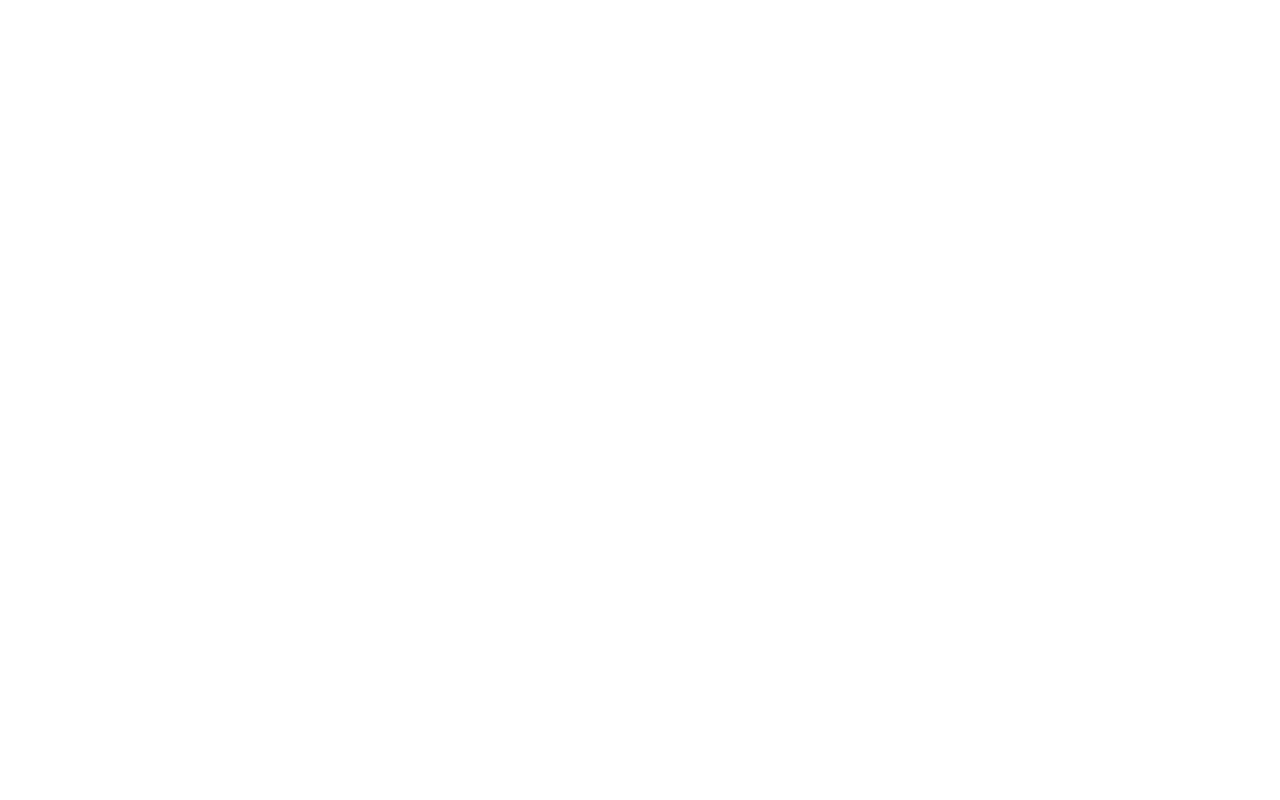
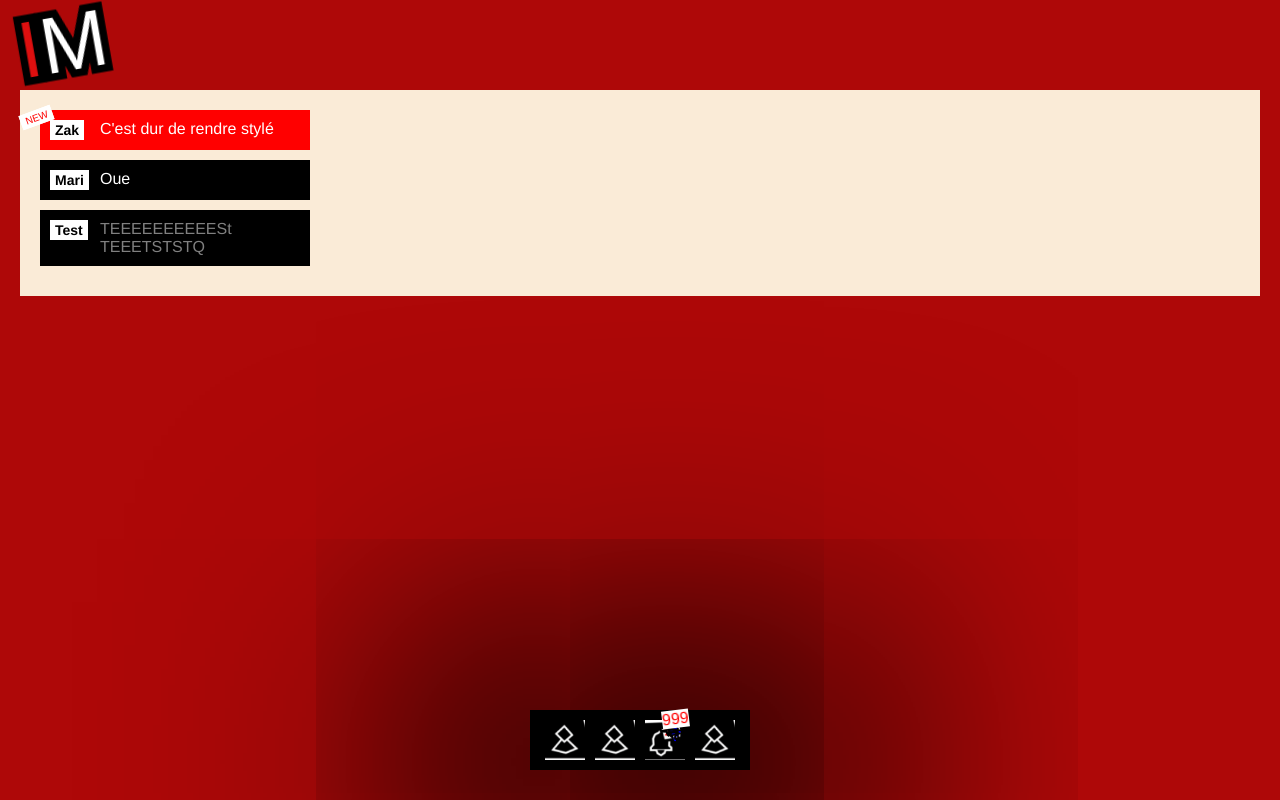
Before and after one commit to Zakinane/Phantom-Aficionado-Website, a plain HTML site: page html/IM.html in a window 1280 px wide. Drawn offline with Linux system fonts and the light colour scheme.

Commit message:
Ajout début IM (ça va être tellement dur)

```diff
--- /dev/null
+++ b/css/IM.css
@@ -0,0 +1,114 @@
+body {
+  margin: 0px;
+  font-family: "Franklin Gothic Medium", "Arial Narrow", Arial, sans-serif;
+  background-color: rgb(174, 8, 8);
+}
+.title {
+  color: white;
+  position: fixed;
+  width: 40px;
+  font-size: 80px;
+  rotate: -10deg;
+}
+.background-IM {
+  position: fixed;
+  margin: 5px 0px 0px 10px;
+  top: 0;
+  left: 0;
+  -webkit-text-stroke-width: 15px;
+  -webkit-text-stroke-color: black;
+  z-index: 1;
+}
+#IM {
+  margin: 5px 0px 0px 10px;
+  position: fixed;
+  top: 0;
+  left: 0;
+  z-index: 2;
+}
+
+.messages-container {
+  padding: 20px; /*idk why it fixes the position of IM*/
+}
+.messages {
+  margin-top: 70px;
+  display: flex;
+  flex-direction: column;
+  align-items: flex-start;
+  padding: 20px;
+  background-color: antiquewhite;
+}
+
+.message {
+    display: grid;
+    grid-template-columns: 50px auto;
+    background-color: #000;
+    color: #fff;
+    margin-bottom: 10px;
+    padding: 10px;
+    position: relative;
+    width: 250px;
+  }
+.NEW::before {
+  content: "NEW";
+  background-color: white;
+  color: red;
+  padding: 2px 5px;
+  position: absolute;
+  left: -20px;
+  top: 0;
+  rotate: -20deg;
+  font-size: 10px;
+  z-index: 2;
+}
+.NEW{
+    background-color: red;
+}
+.OLD{
+    color: gray;
+}
+
+.username {
+    color: black;
+  display: inline-block;
+  background-color: #fff;
+  padding: 2px 5px;
+  margin-right: 5px;
+  font-size: 14px;
+  font-weight: bold;
+}
+.content p {
+  margin: 0;
+  padding: 0;
+}
+
+.navbar-container {
+  display: flex;
+  position: fixed;
+  width: 100%;
+  bottom: 30px;
+  justify-content: center;
+}
+.navbar {
+  background-color: black;
+  color: white;
+  display: grid;
+  justify-items: center;
+  padding: 10px;
+  grid-template-columns: 50px 50px 50px 50px;
+  width: 200px;
+  box-shadow: -1px 42px 381px 150px rgba(0, 0, 0, 0.79);
+  -webkit-box-shadow: -1px 42px 381px 150px rgba(0, 0, 0, 0.79);
+  -moz-box-shadow: -1px 42px 381px 150px rgba(0, 0, 0, 0.79);
+}
+#nbr-notif {
+  color: red;
+  background-color: white;
+  position: fixed;
+  margin-left: 70px;
+  rotate: -7deg;
+}
+#icon {
+  width: 40px;
+  height: 40px;
+}
--- /dev/null
+++ b/css/signup.css
@@ -0,0 +1,66 @@
+@media screen and (max-device-width: 767px) and (max-width: 767px) {
+}
+
+@media screen and (min-device-width: 768px) and (min-width: 768px) {
+  body {
+    margin: 0px;
+    color: white;
+    font-family: 'arsenal';
+    font-weight: bold;
+    background-color: black;
+  }
+  .grid {
+    display: grid;
+    height: 100vh;
+    grid-template-rows: auto 120px 70px;
+  }
+  header {
+    background-image: url(../images/cercleqRouges.png);
+    background-repeat: no-repeat;
+    background-size: cover;
+    background-position: center;
+    display: flex;
+    align-items: center;
+    justify-content: center;
+    flex-direction: column;
+  }
+  #phansiteLogo {
+    position: relative;
+    width: 450px;
+    margin: 40px;
+    z-index: 1000;
+  }
+  main {
+    margin-bottom: 70px;
+    display: flex;
+    justify-content: center;
+    align-items: center;
+    background-color: black;
+  }
+  main div a img{
+    width: 400px;
+  }
+  .logsignGrid {
+    z-index: 1;
+    display: grid;
+    align-items: center;
+    gap: 20px;
+    justify-items: center;
+    grid-template-columns: repeat(3, auto);
+  }
+  #dechireBlanc{
+    position: absolute;
+    bottom: 170px;
+    width: 100vw;
+    z-index: 0;
+  }
+  footer {
+    display: flex;
+    background-image: url(../images/basRouge.png);
+    background-repeat: no-repeat;
+    background-size: cover;
+    background-position: center;
+    justify-content: center;
+    align-items: center;
+  }
+}
--- a/html/IM.html
+++ b/html/IM.html
@@ -0,0 +1,59 @@
+<!DOCTYPE html>
+<html lang="en">
+  <head>
+    <meta charset="UTF-8" />
+    <meta name="viewport" content="width=device-width, initial-scale=1.0" />
+    <link rel="stylesheet" href="../css/IM.css" />
+    <link
+      rel="icon"
+      type="image/png"
+      sizes="32x32"
+      href="../images/favicon.png"
+    />
+    <title>IM - Phan-Site</title>
+  </head>
+  <body>
+    <div class="title">
+      <div class="background-IM">IM</div>
+      <div id="IM"><span style="color: rgb(222, 15, 15)">I</span>M</div>
+    </div>
+    <div class="messages-container">
+        <div class="messages">
+            <div class="message NEW">
+              <div class="NEW">
+                <span class="username">Zak</span>
+              </div>
+              <div class="content">
+                <p>C'est dur de rendre stylé</p>
+              </div>
+            </div>
+            <div class="message">
+              <div>
+                <span class="username">Mari</span>
+              </div>
+              <div class="content">
+                <p>Oue</p>
+              </div>
+            </div>
+            <div class="message OLD">
+              <div>
+                <span class="username">Test</span>
+              </div>
+              <div class="content">
+                <p>TEEEEEEEEEESt TEEETSTSTQ </p>
+              </div>
+            </div>
+          </div>
+      </div>
+    </div>
+    <div class="navbar-container">
+      <div id="nbr-notif">999</div>
+      <div class="navbar">
+        <img id="icon" src="../images/IM/IM-iconTEST.png" />
+        <img id="icon" src="../images/IM/IM-iconTEST.png" />
+        <img id="icon" src="../images/IM/Notif-icoTEST.png" />
+        <img id="icon" src="../images/IM/IM-iconTEST.png" />
+      </div>
+    </div>
+  </body>
+</html>
```
Also changed, not shown: html/logOrSigne.html (+4 -4 lines), html/signup.html (+8 -1 lines), index.html (+7 -8 lines), style.css (+50 -3 lines), images/IM/IM-iconTEST.png (added), images/IM/Notif-icoTEST.png (added), images/dechireFin.png (deleted), js/app.js (added).
